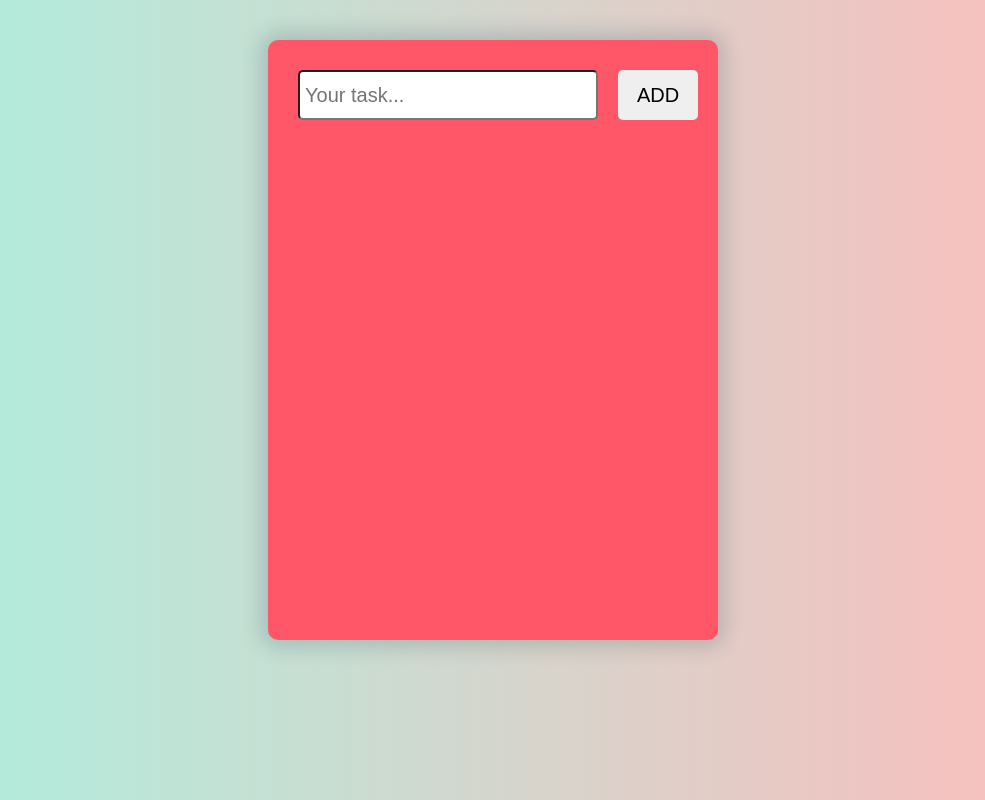
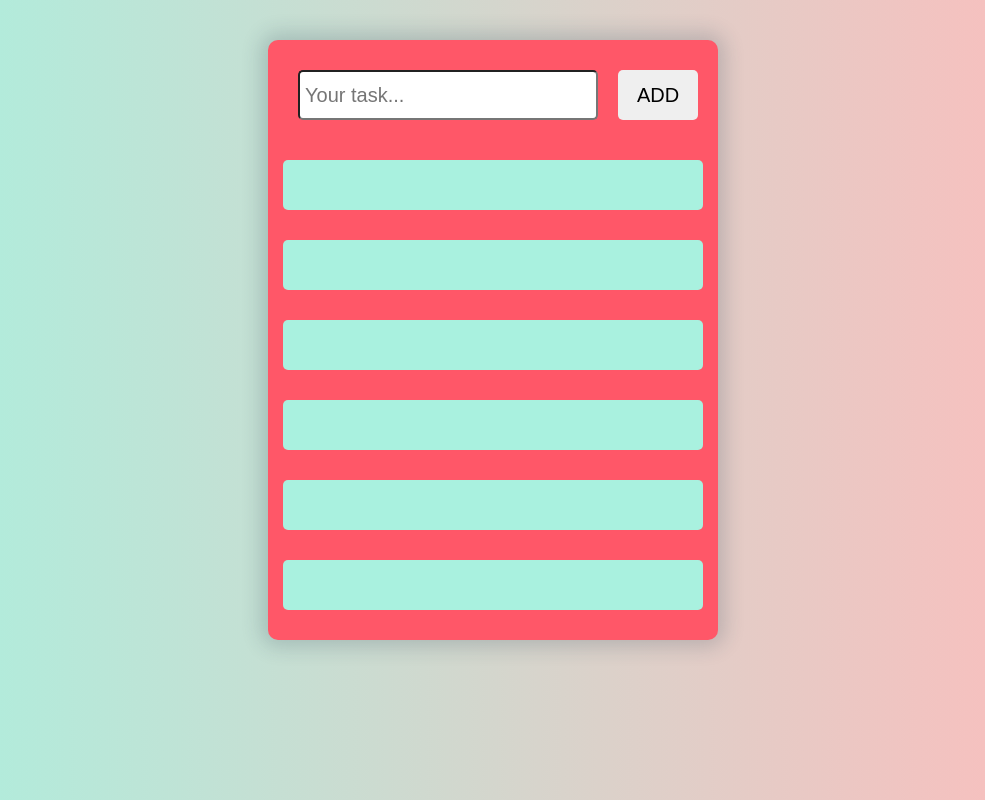
Before and after one commit to maroon796/todo, a plain HTML site: page index.html in a window 1280 px wide. Shown: the whole page, without its empty margins (147-1132 px from the left). Drawn offline with Linux system fonts and the light colour scheme.

Commit message:
working with flexbox in adding tasks

```diff
--- a/index.html
+++ b/index.html
@@ -13,6 +13,14 @@
         <input type="text" class="input" placeholder="Your task..." />
         <button class="btn">ADD</button>
       </div>
+      <div class="list-tasks">
+        <div class="task task1"></div>
+        <div class="task task2"></div>
+        <div class="task task3"></div>
+        <div class="task task4"></div>
+        <div class="task task5"></div>
+        <div class="task task6"></div>
+      </div>
     </div>
     <script src="script.js"></script>
   </body>
--- a/style.css
+++ b/style.css
@@ -41,4 +41,24 @@ body {
   border: none;
   width: 80px;
   font-size: 20px;
+  cursor: pointer;
 }
+
+.btn:hover {
+  background-color: rgb(204, 204, 204);
+}
+
+.list-tasks {
+  display: flex;
+  flex-direction: column;
+  gap: 30px;
+  justify-content: center;
+  margin-top: 40px;
+}
+
+.task {
+  height: 50px;
+  background-color: #a9f1df;
+  margin: 0 15px;
+  border-radius: 5px;
+}
```
